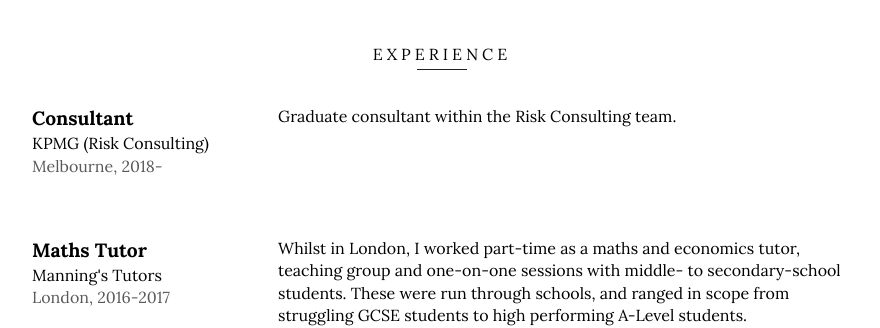
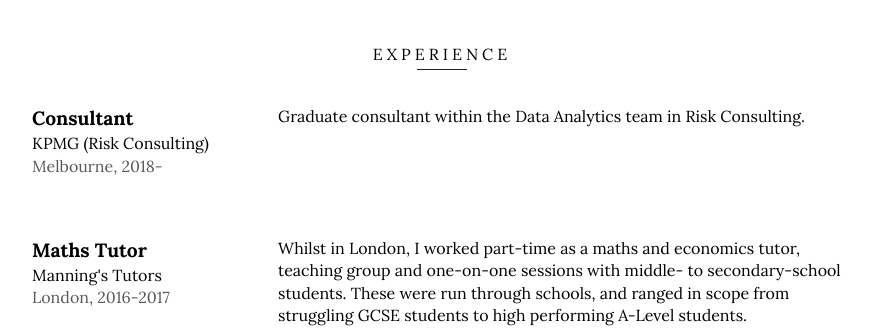
Before and after one commit to rcushen/resume, a Jekyll site: the page built from 17618f01a3a21b911c925bcb525a1d21abd30673/index.html, in a window 1280 px wide. Shown: the part 542-870 px from the top of the page, without its empty margins (198-1078 px from the left). Built offline with Jekyll 4.4.1, drawn with Linux system fonts in a browser that asks for light colours.

```diff
--- a/_data/jobs.yml
+++ b/_data/jobs.yml
@@ -1,7 +1,7 @@
 -   title: Consultant
     company: KPMG (Risk Consulting)
     period: Melbourne, 2018-
-    description: Graduate consultant within the Risk Consulting team.
+    description: Graduate consultant within the Data Analytics team in Risk Consulting.
 
 -   title: Maths Tutor
     company: Manning's Tutors
--- a/_includes/footer.html
+++ b/_includes/footer.html
@@ -2,8 +2,8 @@
     <p class="footer__title">{{ site.name }}</p>
     <div class="social">
         {{ if site.blog_address }}<a href="{{ site.blog_address }}" target="_blank">My Blog</a>{{ endif }}
+        {{ if site.linkedin_address }}<a href="{{ site.linkedin_address }}" target="_blank">LinkedIn</a>{{ endif }}
         {{ if site.twitter_username }}<a href="http://twitter.com/{{ site.twitter_username }}" target="_blank">Twitter</a>{{ endif }}
-        {{ if site.linkedin_address }}<a href="{{ site.linkedin_address }}" target="_blank">LinkedIn</a>{{ endif }}
         {{ if site.email_address }}<a href="mailto:{{ site.email_address }}" target="_blank">Email</a>{{ endif }}
     </div>
     <!-- <p class="footer__subtitle">{{ site.job }}</p> -->
```
